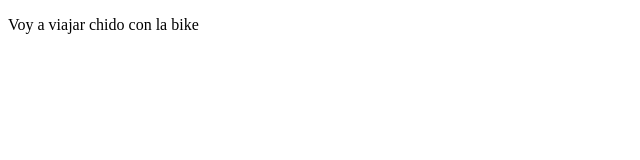
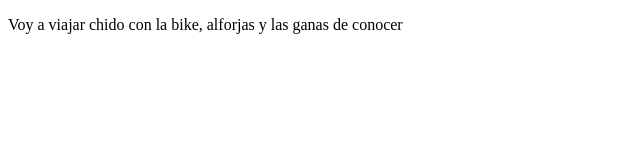
Before and after one commit to TonoDrum/ProyectosUbuntu, a plain HTML site: page Index.html in a window 1280 px wide. Shown: the whole page, without its empty margins (0-640 px from the left). Drawn offline with Linux system fonts and the light colour scheme.

Commit message:
cambios agregamos más cadenas de texto

```diff
--- a/Index.html
+++ b/Index.html
@@ -8,7 +8,7 @@
 </head>
 <body>
     <p>
-        Voy a viajar chido con la bike
+        Voy a viajar chido con la bike, alforjas y las ganas de conocer
     </p>
 </body>
 </html>
```
